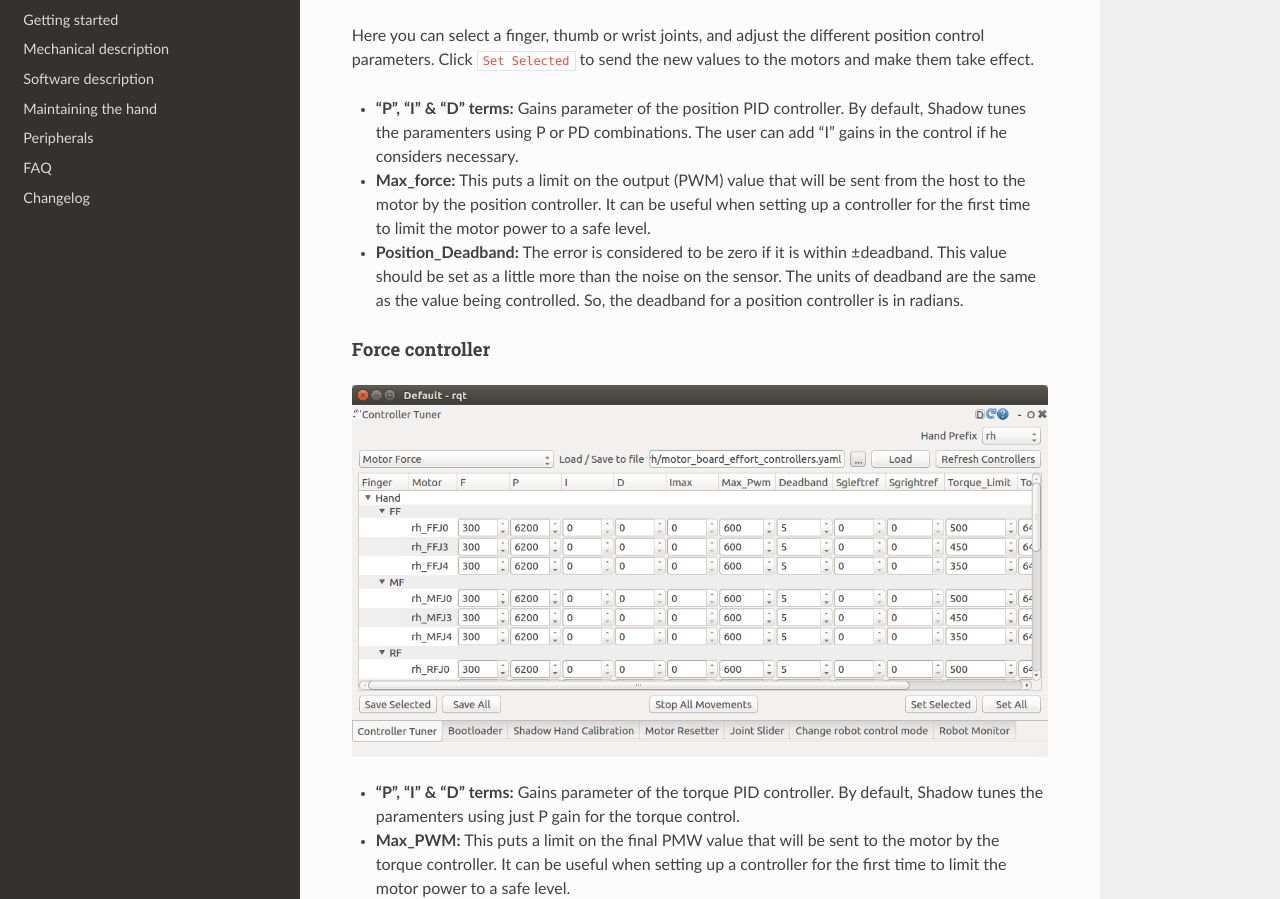
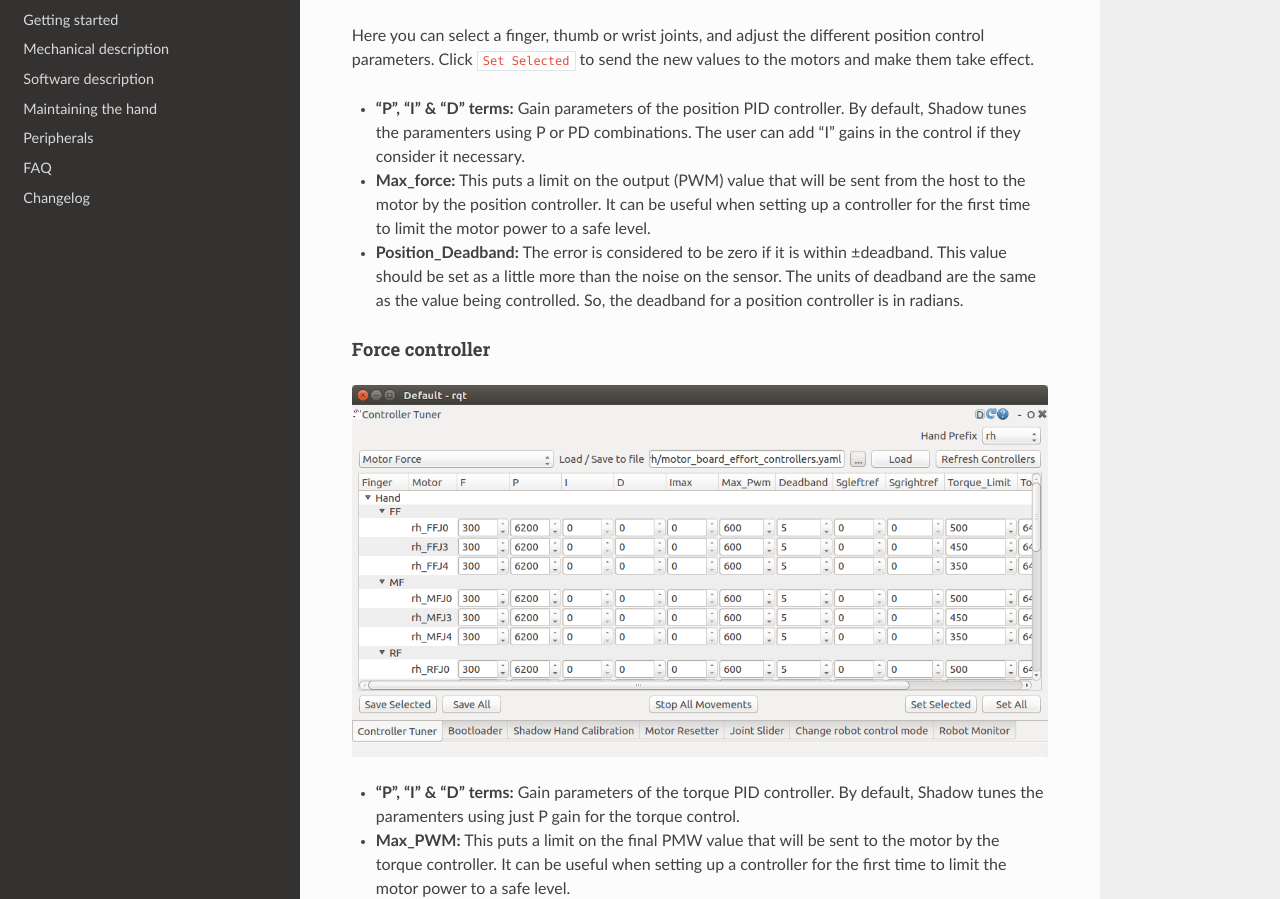
Before and after one commit to shadow-robot/sr_dexterous_hand_documentation, a Sphinx documentation site: the page built from docs/user_guide/3_getting_started.md, in a window 1280 px wide and 1400 px high, scrolled down 9269 px. Shown: the part 159-1058 px from the top of the window. Built offline with Sphinx 7.4.7 and the Read the Docs theme 2.0.0, drawn with Linux system fonts in a browser that asks for light colours; some of the changed text lies outside the part shown.

````diff
--- a/docs/user_guide/3_getting_started.md
+++ b/docs/user_guide/3_getting_started.md
@@ -344,7 +344,7 @@ It is possible to adjust the settings for any of the Position or Force (Motor) c
 
   Here you can select a finger, thumb or wrist joints, and adjust the different position control parameters. Click ```Set Selected``` to send the new values to the motors and make them take effect.
 
-* **“P”, “I” & “D” terms:**  Gains parameter of the position PID controller. By default, Shadow tunes the paramenters using P or PD combinations. The user can add “I” gains in the control if he considers necessary.
+* **“P”, “I” & “D” terms:**  Gain parameters of the position PID controller. By default, Shadow tunes the paramenters using P or PD combinations. The user can add “I” gains in the control if they consider it necessary.
 
 * **Max_force:** This puts a limit on the output (PWM) value that will be sent from the host to the motor by the position controller. It can be useful when setting up a controller for the first time to limit the motor power to a safe level.
 
@@ -353,7 +353,7 @@ It is possible to adjust the settings for any of the Position or Force (Motor) c
 #### Force controller
 ![adjust_torque_controller](../img/adjust_torque_controller.png)
 
-* **“P”, “I” & “D” terms:** Gains parameter of the torque PID controller. By default, Shadow tunes the paramenters using just P gain for the torque control.
+* **“P”, “I” & “D” terms:** Gain parameters of the torque PID controller. By default, Shadow tunes the paramenters using just P gain for the torque control.
 
 * **Max_PWM:** This puts a limit on the final PMW value that will be sent to the motor by the torque controller. It can be useful when setting up a controller for the first time to limit the motor power to a safe level.
 
@@ -412,6 +412,11 @@ This plugin is used internally by Shadow to calibrate the raw data from the posi
 	**Plugins → Shadow Robot → Basic → Shadow Hand Calibration**
 
   ![calibrating_joint_sensors](../img/calibrating_joint_sensors.png)
+
+  .. figure:: ../img/calibrating_joint_sensors.png
+   :align: center
+
+   This caption should be centered.
 
   It’s very unlikely that the sensors moved inside of the hand, BUT, if you find misalligments with the model and you require a re-calibration, contact Shadow Robot Company here: <support@shadowrobot.es>.
 
````
Also changed, not shown: other parts of docs/user_guide/3_getting_started.md (+3 -3 lines).
